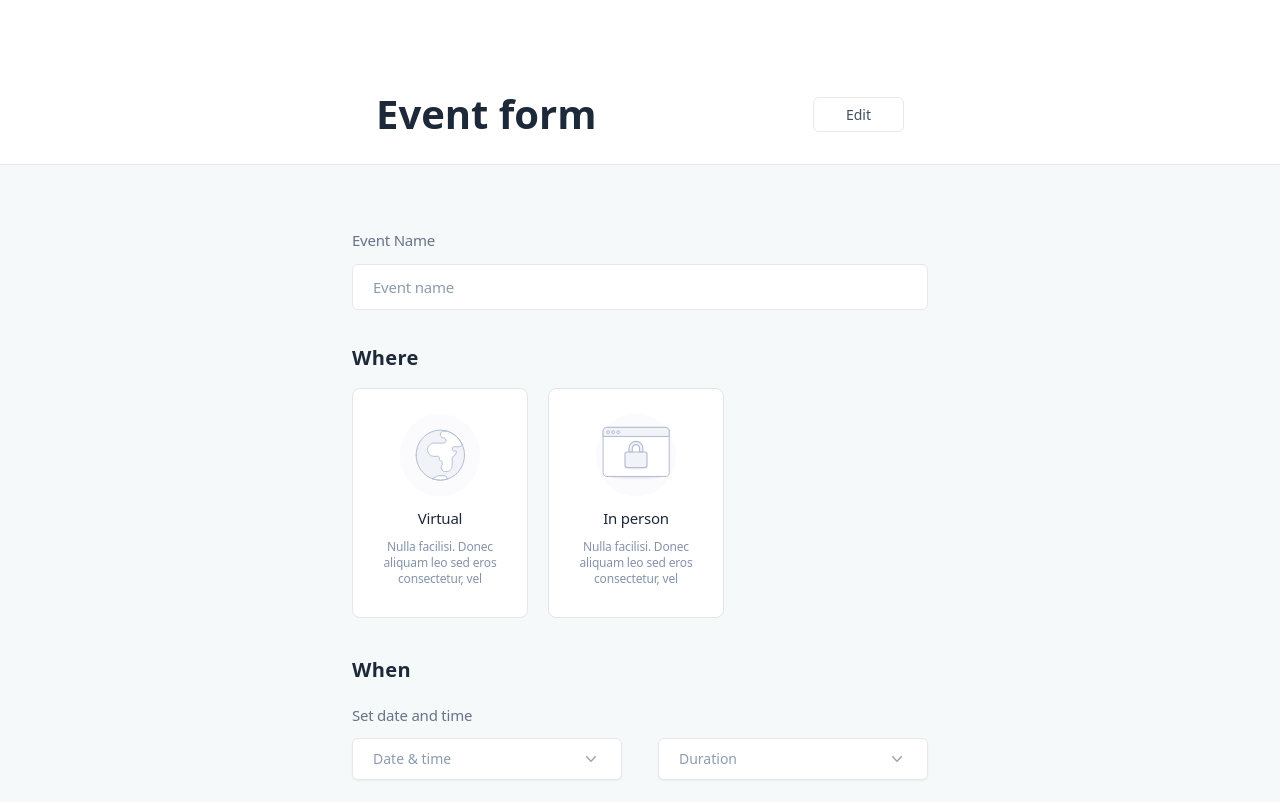
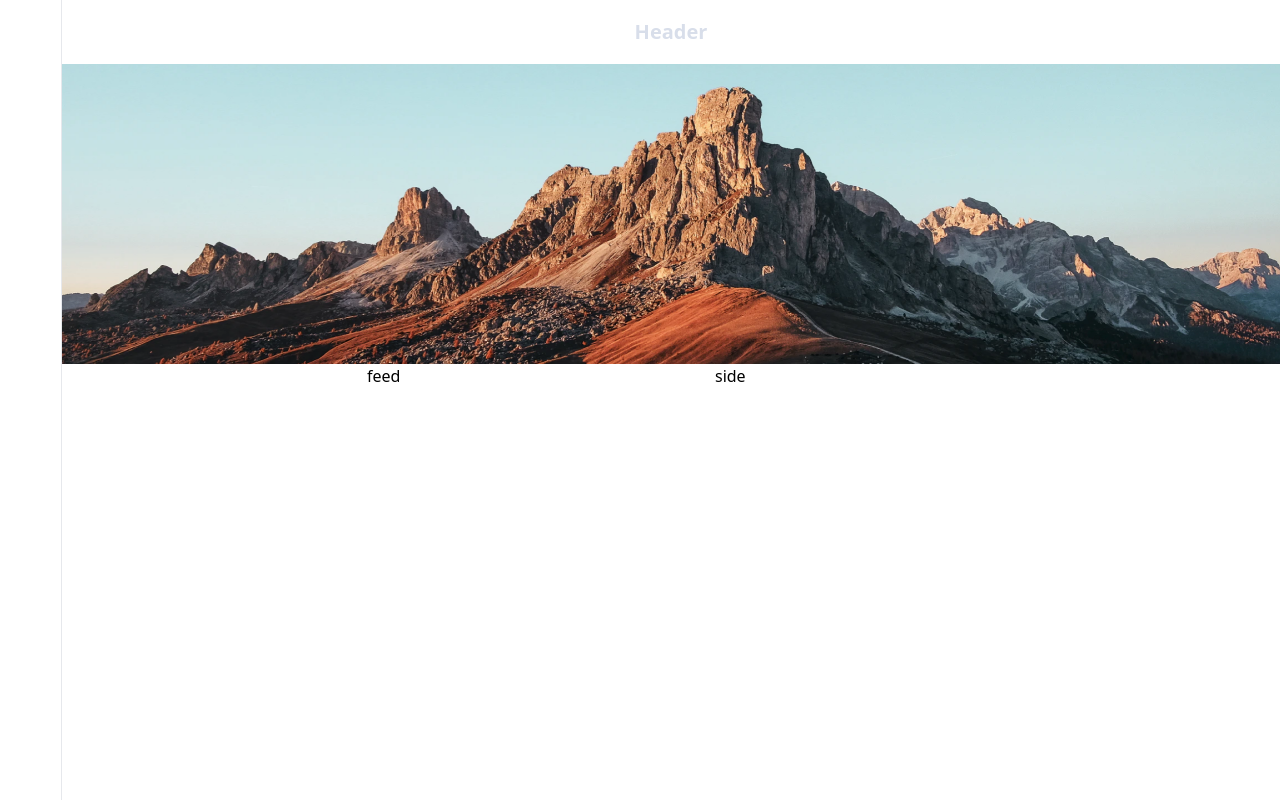
Before and after one commit to redtxai/event-form, a React (Create React App) app: page / in a window 1280 px wide. Shown: the top 802 px of the page. Built offline with nearby package versions, Linux system fonts and the light colour scheme.

Commit message:
#15-#35-Initialize the Landpage and create the main structure

```diff
--- a/src/App.tsx
+++ b/src/App.tsx
@@ -1,10 +1,12 @@
 import './App.css';
-import CreateEditPage from './pages/create-edit/CreateEditPage';
+// import CreateEditPage from './pages/create-edit/CreateEditPage';
+import Landpage from './pages/landpage/Landpage';
 
 function App() {
   return (
     <main className='w-full'>
-      <CreateEditPage></CreateEditPage>
+      {/* <CreateEditPage></CreateEditPage> */}
+      <Landpage></Landpage>
     </main>
   )
 }
--- /dev/null
+++ b/src/pages/landpage/Landpage.tsx
@@ -0,0 +1,20 @@
+import LandpageBanner from "./components/landpage-banner/LandpageBanner"
+import LandpageBody from "./components/landpage-body/LandpageBody"
+import LandpageCommunitySidebar from "./components/landpage-community-sidebar/LandpageCommunitySidebar"
+import LandpageHeader from "./components/landpage-header/LandpageHeader"
+
+
+const Landpage = () => {
+  return (
+    <section className="flex">
+      <LandpageCommunitySidebar></LandpageCommunitySidebar>
+      <section className="w-full h-screen border-l border-gray-150 grow">
+        <LandpageHeader></LandpageHeader>
+        <LandpageBanner></LandpageBanner>
+        <LandpageBody></LandpageBody>
+      </section>
+    </section>
+  )
+}
+
+export default Landpage
--- /dev/null
+++ b/src/pages/landpage/components/landpage-banner/LandpageBanner.tsx
@@ -0,0 +1,6 @@
+
+const LandpageBanner = () => {
+  return <section className="h-75 bg-[url('assets/img/banner.png')] bg-no-repeat bg-center"></section>
+}
+
+export default LandpageBanner
--- /dev/null
+++ b/src/pages/landpage/components/landpage-body/LandpageBody.tsx
@@ -0,0 +1,11 @@
+import LandpageFeed from "./components/landpage-feed/LandpageFeed"
+import LandpageSidebar from "./components/landpage-sidebar/LandpageSidebar"
+
+const LandpageBody = () => {
+  return <section className="max-w-1xl m-auto flex justify-between">
+    <LandpageFeed></LandpageFeed>
+    <LandpageSidebar></LandpageSidebar>
+  </section>
+}
+
+export default LandpageBody
--- /dev/null
+++ b/src/pages/landpage/components/landpage-body/components/landpage-feed/LandpageFeed.tsx
@@ -0,0 +1,8 @@
+
+const LandpageFeed = () => {
+  return <section className="w-full max-w-05xs">
+    feed
+  </section>
+}
+
+export default LandpageFeed
--- /dev/null
+++ b/src/pages/landpage/components/landpage-body/components/landpage-sidebar/LandpageSidebar.tsx
@@ -0,0 +1,8 @@
+
+const LandpageSidebar = () => {
+  return <section className="w-full max-w-1xxs">
+    side
+  </section>
+}
+
+export default LandpageSidebar
--- /dev/null
+++ b/src/pages/landpage/components/landpage-community-sidebar/LandpageCommunitySidebar.tsx
@@ -0,0 +1,8 @@
+
+const LandpageCommunitySidebar = () => {
+  return <section className="h-full w-16">
+
+  </section>
+}
+
+export default LandpageCommunitySidebar
--- /dev/null
+++ b/src/pages/landpage/components/landpage-header/LandpageHeader.tsx
@@ -0,0 +1,7 @@
+const LandpageHeader = () => {
+  return <header className="h-16 flex justify-center items-center text-slate-350 font-bold text-xl leading-6">
+    Header
+  </header>
+}
+
+export default LandpageHeader
--- a/src/styles.css
+++ b/src/styles.css
@@ -673,6 +673,9 @@ select {
 .h-5 {
   height: 1.25rem;
 }
+.h-screen {
+  height: 100vh;
+}
 .h-full {
   height: 100%;
 }
@@ -693,6 +696,9 @@ select {
 }
 .w-36 {
   width: 9rem;
+}
+.w-16 {
+  width: 4rem;
 }
 .max-w-xl {
   max-width: 36rem;
@@ -744,6 +750,9 @@ select {
 .items-center {
   align-items: center;
 }
+.justify-center {
+  justify-content: center;
+}
 .justify-between {
   justify-content: space-between;
 }
@@ -776,6 +785,9 @@ select {
 .border-r-0 {
   border-right-width: 0px;
 }
+.border-l {
+  border-left-width: 1px;
+}
 .border-t {
   border-top-width: 1px;
 }
@@ -790,6 +802,15 @@ select {
 .bg-gray-100 {
   --tw-bg-opacity: 1;
   background-color: rgb(243 244 246 / var(--tw-bg-opacity));
+}
+.bg-\[url\(\'assets\/img\/banner\.png\'\)\] {
+  background-image: url('assets/img/banner.png');
+}
+.bg-center {
+  background-position: center;
+}
+.bg-no-repeat {
+  background-repeat: no-repeat;
 }
 .py-2\.5 {
   padding-top: 0.625rem;
@@ -940,6 +961,9 @@ select {
 /********************************************************************************/
 /************************************ COLORS ************************************/
 /********************************************************************************/
+.text-slate-350 {
+    color: #D8DEEA;
+  }
 .text-slate-450 {
     color: #8D9CAE;
   }
@@ -1015,6 +1039,15 @@ select {
 .max-w-xxs {
     max-width: 16.875em;
   }
+.max-w-1xxs {
+    max-width: 16.250em;
+  }
+.max-w-05xs {
+    max-width: 18.750em;
+  }
+.max-w-1xl {
+    max-width: 38em;
+  }
 /********************************************************************************/
 /******************************** BACKGROUND COLOR ******************************/
 /********************************************************************************/
@@ -1044,6 +1077,12 @@ select {
   }
 .mt-11-05 {
     margin-top: 2.813em;
+  }
+/********************************************************************************/
+/************************************* HEIGHT ***********************************/
+/********************************************************************************/
+.h-75 {
+    height: 300px;
   }
 .placeholder\:text-slate-450::placeholder {
     color: #8D9CAE;
```
Also changed, not shown: src/assets/img/banner.png (added), src/tailwind.css.
